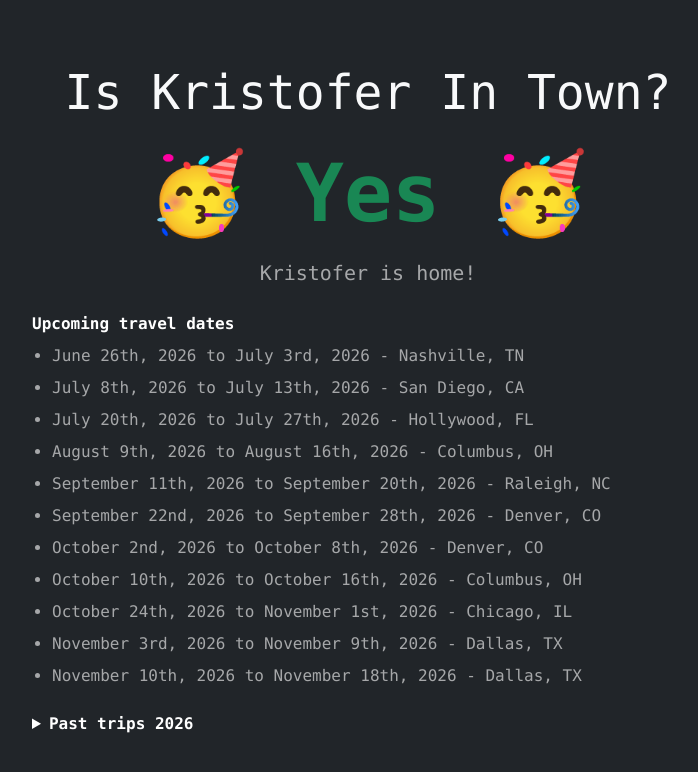
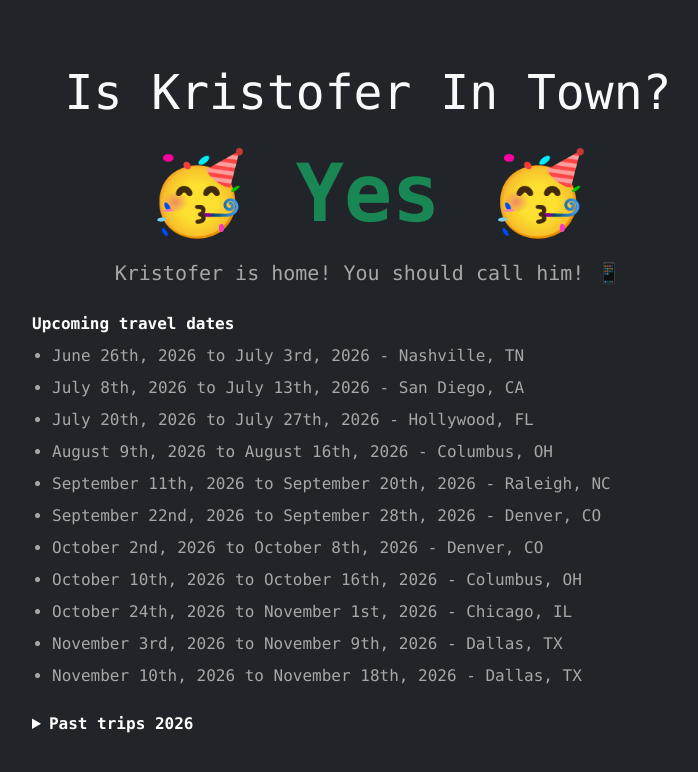
Before and after one commit to the5isoutloud/kristofer-home, a plain HTML site: page index.html in a window 1280 px wide. Shown: the whole page, without its empty margins (272-970 px from the left). Drawn offline with nearby package versions, Linux system fonts and the light colour scheme.

Commit message:
logic change

```diff
--- a/index.html
+++ b/index.html
@@ -405,7 +405,7 @@
           return;
         }
 
-        setAvailability("yes", "Kristofer is home!");
+        setAvailability("yes", "Kristofer is home! You should call him! 📱");
         renderUpcomingTrips(upcomingTrips);
         renderPastTrips(pastTrips);
       }
```
